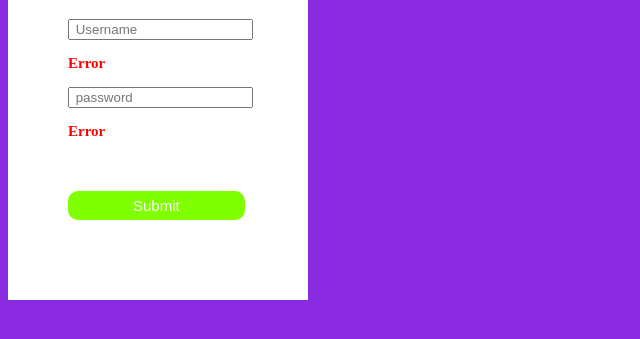
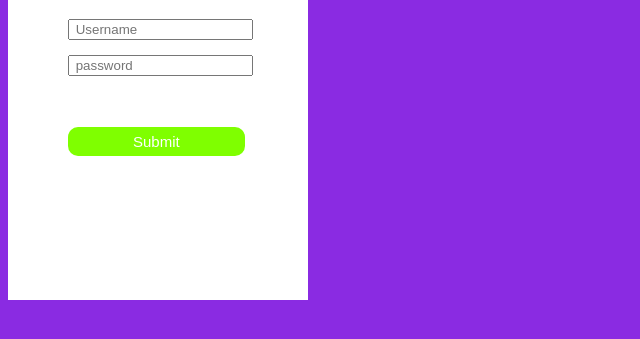
Before and after one commit to subha152/javascript_formValidation.github.io, a plain HTML site: page index.html in a window 1280 px wide. Shown: the part 121-460 px from the top of the page, without its empty margins (0-640 px from the left). Drawn offline with Linux system fonts and the light colour scheme.

Commit message:
Update index.html

```diff
--- a/index.html
+++ b/index.html
@@ -57,9 +57,9 @@
   <form onsubmit="return validation()">
     <h1 class="hr">Login</h1>
     <input type="text" placeholder=" Username" class="username"id="user">
-    <p id="error_user">Error</p>
+    <p id="error_user"></p>
     <input type="password" placeholder=" password" class="password"id="pass">
-    <p id="error_pass">Error</p><br><br>
+    <p id="error_pass"></p><br><br>
     <input type="submit" value="Submit" class="btn">
   </form>
 </div>
```
